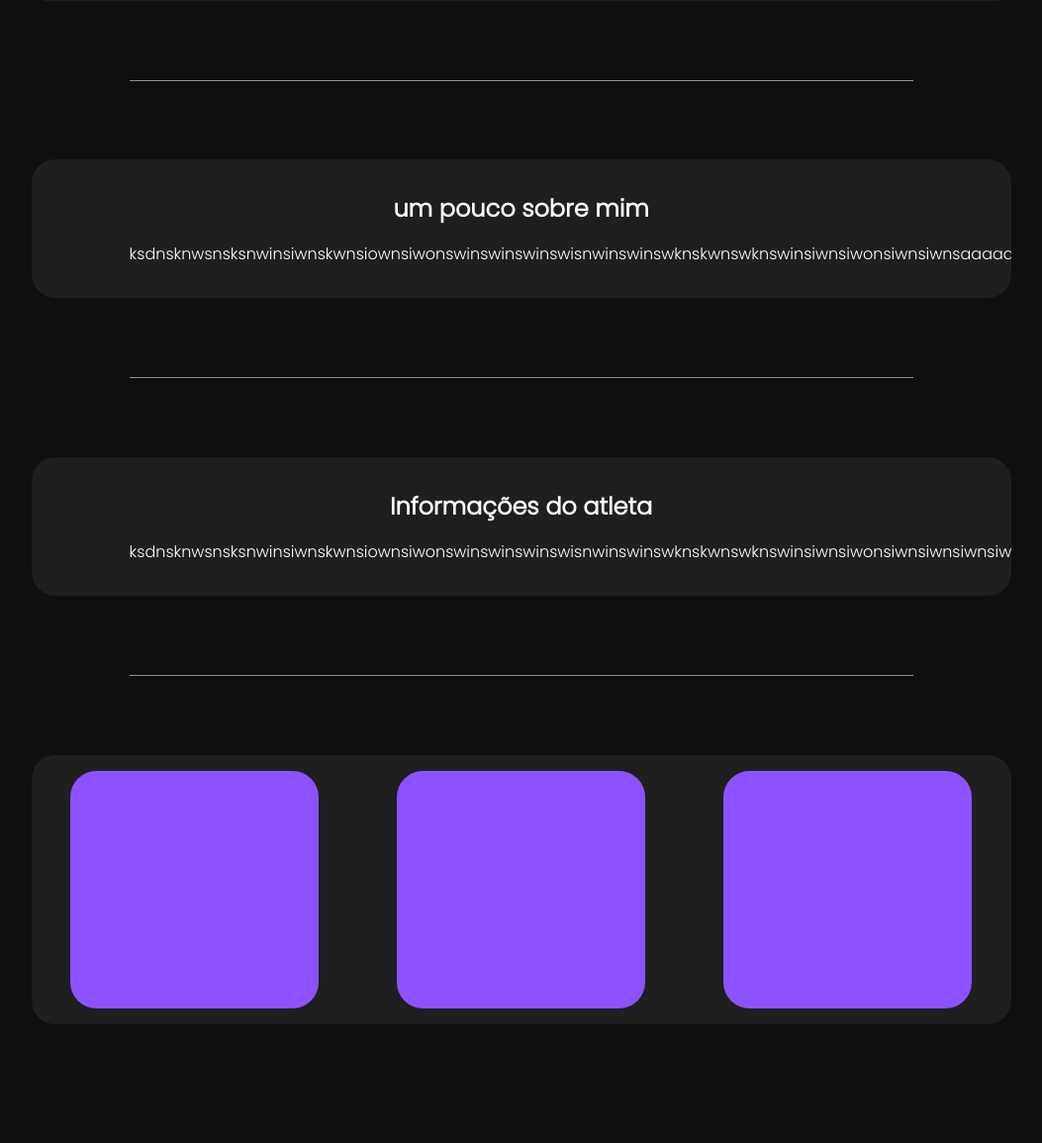
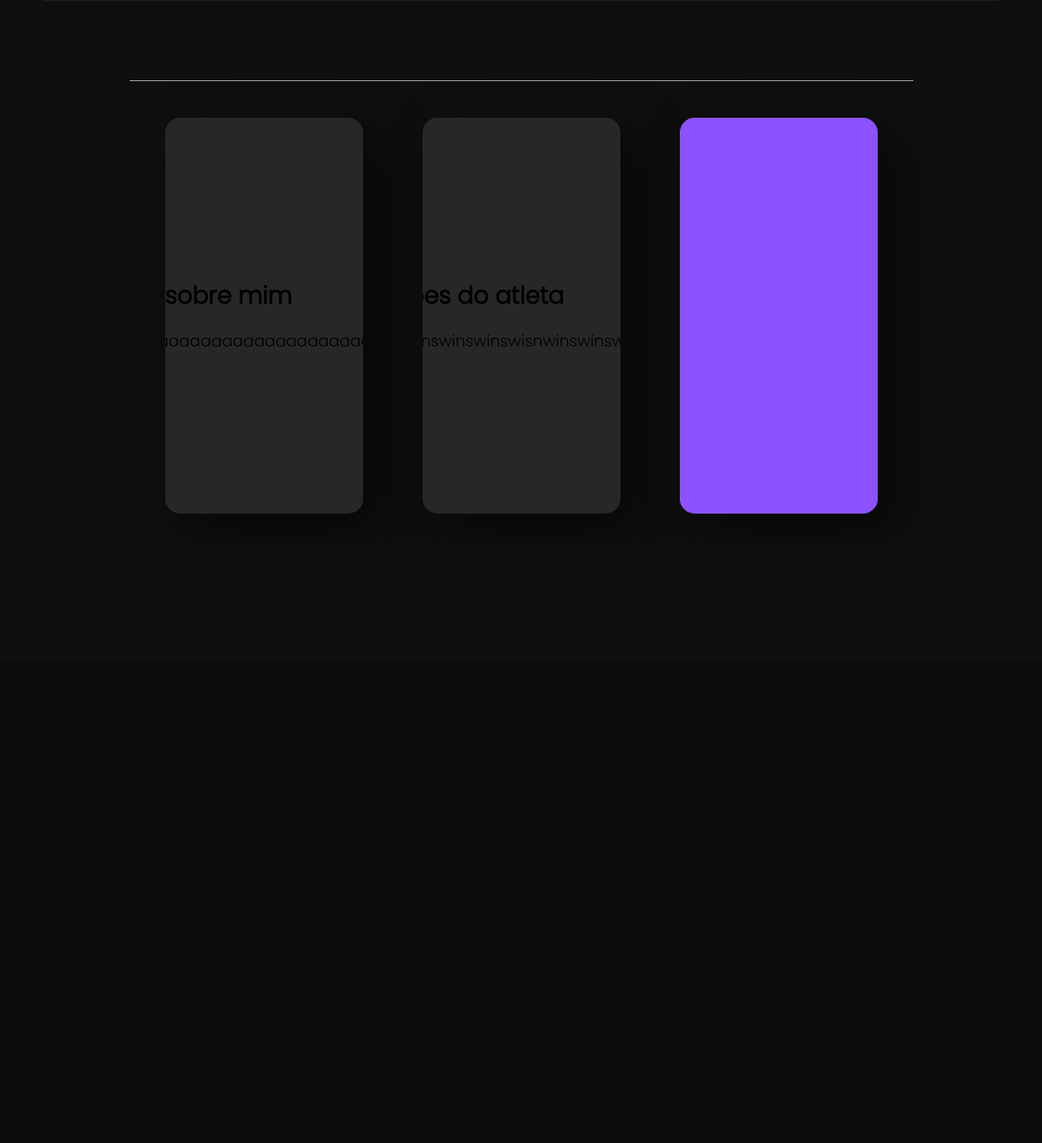
Before and after one commit to MaMachadx/SF-ATHLETIC, a PHP site: page /TelaPerfil.html in a window 1320 px wide; the page is wider, and only the part inside the window is pictured. Shown: the part 708-1863 px from the top of that part at 99% size, without its empty margins (140-1193 px from the left). After the commit the page ends 1227 px from the top of that part, so only its background shows below. Run offline with PHP 8.4, Linux system fonts and the light colour scheme.

Commit message:
Add files via upload

```diff
--- a/TelaExplorar.html
+++ b/TelaExplorar.html
@@ -4,7 +4,7 @@
 <head>
   <meta charset="utf-8">
   <meta name="viewport" content="width=device-width">
-  <title>SF Athletic - Home</title>
+  <title>SF Athletic - Explorar</title>
   <link href="css/EXPLORAR.css" rel="stylesheet" type="text/css" />
 </head>
 
--- a/TelaPerfil.html
+++ b/TelaPerfil.html
@@ -4,7 +4,7 @@
 <head>
   <meta charset="utf-8">
   <meta name="viewport" content="width=device-width">
-  <title>SF Athletic - Login</title>
+  <title>SF Athletic - Seu perfil</title>
   <link href="css/Perfil.css" rel="stylesheet" type="text/css" />
 </head>
 
@@ -39,7 +39,7 @@
         </li>
 
         <li class="lista">
-          <a href="index.3.html">
+          <a href="#">
             <span class="icon"><ion-icon name="help-circle-outline"></ion-icon></span>
             <span class="title">Ajuda</span>
           </a>
@@ -95,30 +95,38 @@
 
     <hr>
 
-    <div class="conteudo" id="bio">
+    <div class="cx">
+      <div class="card">
+        <div class="content" id="bio">
           <div class="txtBox">
             <h1 id="title">um pouco sobre mim</h1>
-        <p>ksdnsknwsnsksnwinsiwnskwnsiownsiwonswinswinswinswisnwinswinswknskwnswknswinsiwnsiwonsiwnsiwnsaaaaaaaaaaaaaaaaaaaaaaaaaaaaaaaaaaaaaaaaaaaaaaaaaaaaaaaaaaaaaaaaaaaaaaaaaaaaaaaaaaaaaaaaaaaaaaaaaaiw</p>
+            <p>ksdnsknwsnsksnwinsiwnskwnsiownsiwaaaaaaaaaaaaaaaaaaaaaaaaaaaaaaaaaaaaaaaaaaaaaaaaaaaaaaaaaaaaaaaaiw</p>
+          </div>
         </div>
       </div>
 
-    <hr>
-
-    <div class="conteudo" id="info">
+      <div class="card">
+        <div class="content" id="info">
           <div class="txtBox">
             <h1 id="title">Informações do atleta</h1>
             <p>ksdnsknwsnsksnwinsiwnskwnsiownsiwonswinswinswinswisnwinswinswknskwnswknswinsiwnsiwonsiwnsiwnsiwnsiw</p>
           </div>
         </div>
+      </div>
 
-    <hr>
-
-    <div class="conteudo" id="fts">
+      <div class="card">
+        <div class="content" id="fts">
           <div class="ftBox">
           </div>
           <div class="ftBox">
           </div>
           <div class="ftBox">
+          </div>
+        </div>
+      </div>
+
+          </div>
+        </div>
       </div>
     </div>
 
--- a/css/PERFIL.css
+++ b/css/PERFIL.css
@@ -365,17 +365,33 @@
   transform: translateY(80px);
 }
 
-.conteudo{
-  margin-top: 10vh;
-  background-color: #1f1f1f;
-  padding-top: 2vh;
-  padding-bottom: 2vh;
-  width: 100%;
-  border-radius: 3vh;
-  color: #ffffff;
+/*.cx .card .content*/
+
+.cx{
+  position: relative;
   display: flex;
   align-items: center;
   justify-content: center;
+  max-width: 1200px;
+  flex-wrap: wrap;
+  z-index: 1;
+}
+
+.cx .card{
+  position: relative;
+  width: 200px;
+  height: 400px;
+  margin: 30px;
+  box-shadow: 20px 20px 50px rgba(0, 0, 0, 0.5);
+  border-radius: 15px;
+  background: rgba(255, 255, 255, 0.1);
+  overflow: hidden;
+  display: flex;
+  align-items: center;
+  justify-content: center;
+  max-width: 1200px;
+  flex-wrap: wrap;
+  z-index: 1;
 }
 
 #title{
```
Lines whose indentation alone changed are shown as unchanged.
